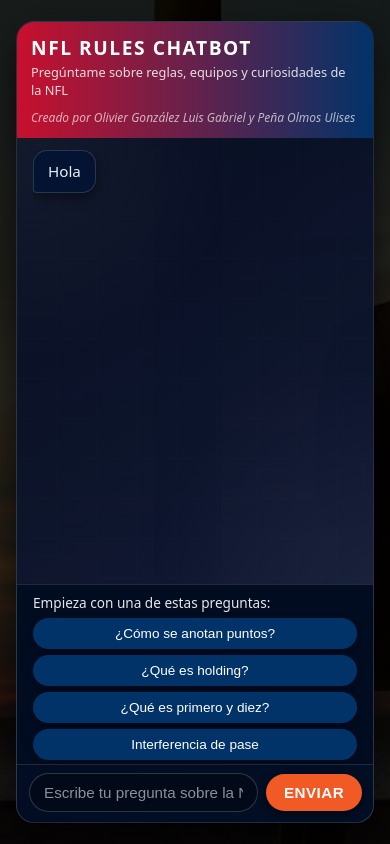
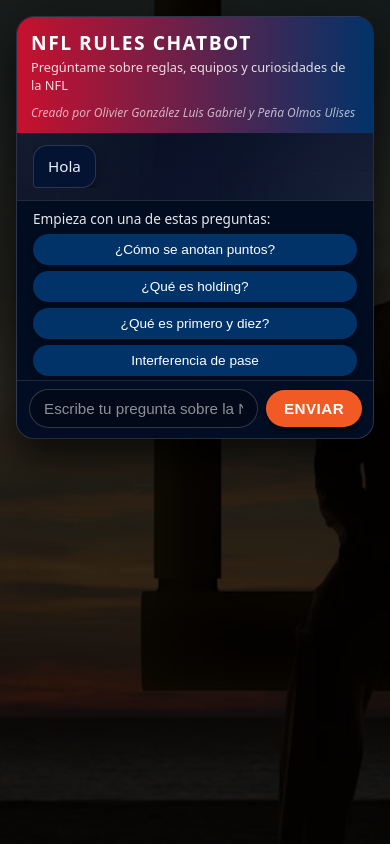
Before and after one commit to whoispinkman/nfl-chatbot, a website: page public/index.html in a window 390 px wide. Drawn offline with Linux system fonts and the light colour scheme.

Commit message:
Fix layout y scroll del chat

```diff
--- a/public/css/styles.css
+++ b/public/css/styles.css
@@ -25,13 +25,15 @@
   background-attachment: fixed;
 }
 
-/* Capa oscura encima del fondo para que se lea bien */
+/* Capa oscura encima del fondo
+   IMPORTANTE: align-items:flex-start para que el chat quede arriba
+   y la página pueda hacer scroll si hace falta */
 .app-wrapper {
   min-height: 100vh;
   background: rgba(0, 0, 0, 0.78);
   display: flex;
   justify-content: center;
-  align-items: center;
+  align-items: flex-start; /* <- antes estaba center, eso cortaba el contenido */
   padding: 16px;
 }
 
@@ -39,10 +41,16 @@
    Contenedor principal del chat
    ========================= */
 
+/* IMPORTANTE:
+   - max-height:100vh para no exceder la pantalla.
+   - display:flex + flex-direction:column para que
+     el área de mensajes pueda tener scroll interno.
+*/
 .chat-container {
   width: 100%;
   max-width: 900px;
-  height: 90vh;
+  max-height: 100vh;
+  height: 100%;
   display: flex;
   flex-direction: column;
   background: linear-gradient(
@@ -93,9 +101,8 @@
    Ventana de mensajes
    ========================= */
 
-/* OJO: aquí está el truco para el scroll
-   - display:flex + flex-direction:column
-   - .chat-messages con flex:1 y min-height:0
+/* OJO: chat-main es flex:1 y contiene chat-messages,
+   que tendrá el scroll interno.
 */
 
 .chat-main {
@@ -135,10 +142,15 @@
   opacity: 0.15;
 }
 
+/* Área con scroll de mensajes:
+   - flex:1 y min-height:0 son CLAVE en flexbox para que
+     el overflow funcione bien.
+*/
+
 .chat-messages {
   position: relative;
   flex: 1;
-  min-height: 0; /* clave para que el scroll funcione dentro del flex */
+  min-height: 0; /* <- truco para que pueda hacer scroll interno */
   overflow-y: auto;
   padding-right: 6px;
   display: flex;
@@ -321,7 +333,8 @@
 
 @media (max-width: 700px) {
   .chat-container {
-    height: 95vh;
+    max-height: 100vh;
+    height: 100%;
   }
 
   .chat-header {
--- a/public/js/app.js
+++ b/public/js/app.js
@@ -43,8 +43,8 @@
     msgDiv.appendChild(bubble);
     chatMessages.appendChild(msgDiv);
 
-    // Autoscroll suave hacia el último mensaje
-    bubble.scrollIntoView({ behavior: 'smooth', block: 'end' });
+    // Autoscroll SOLO dentro del contenedor de mensajes
+    chatMessages.scrollTop = chatMessages.scrollHeight;
   }
 
   function sendUserMessage(text) {
```
